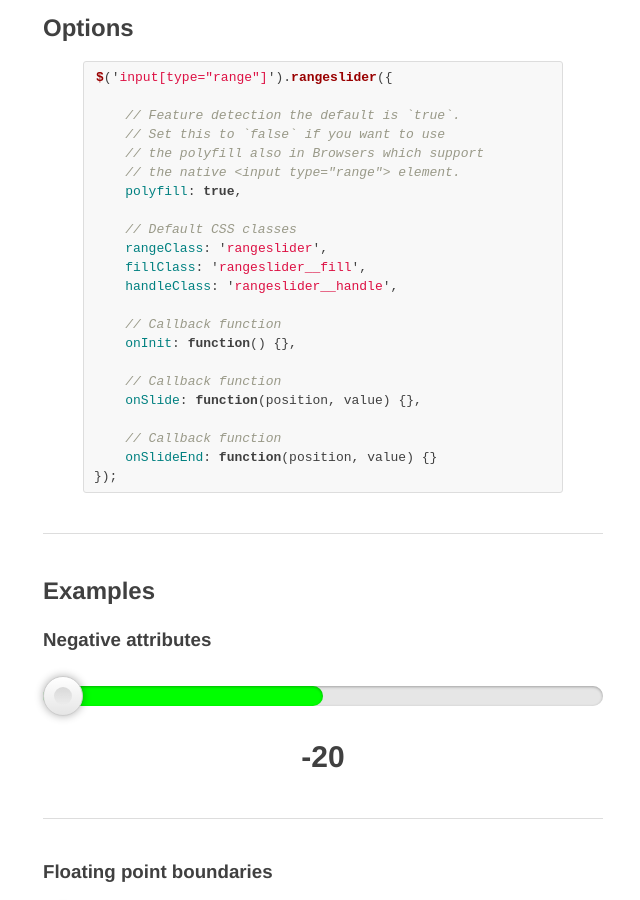
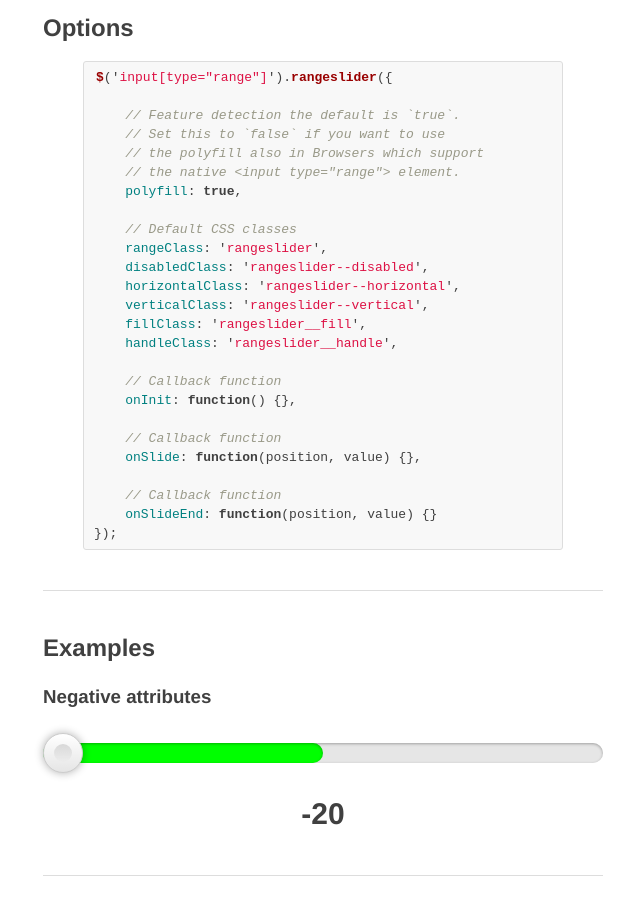
Before and after one commit to andreruffert/rangeslider.js, a Jekyll site: the page built from index.html, in a window 1280 px wide and 900 px high, scrolled down 2120 px. Shown: the whole window, without its empty margins (317-957 px from the left). Built offline with Jekyll 4.4.1, drawn with Linux system fonts in a browser that asks for light colours; nearby versions of some CDN libraries; comment, search, counter and statistics services are not loaded.

Commit message:
docs: add modifier (orientation + disabled) classes to options

```diff
--- a/index.html
+++ b/index.html
@@ -109,6 +109,9 @@ $('input[type="range"]').rangeslider({
 
     // Default CSS classes
     rangeClass: 'rangeslider',
+    disabledClass: 'rangeslider--disabled',
+    horizontalClass: 'rangeslider--horizontal',
+    verticalClass: 'rangeslider--vertical',
     fillClass: 'rangeslider__fill',
     handleClass: 'rangeslider__handle',
 
```
